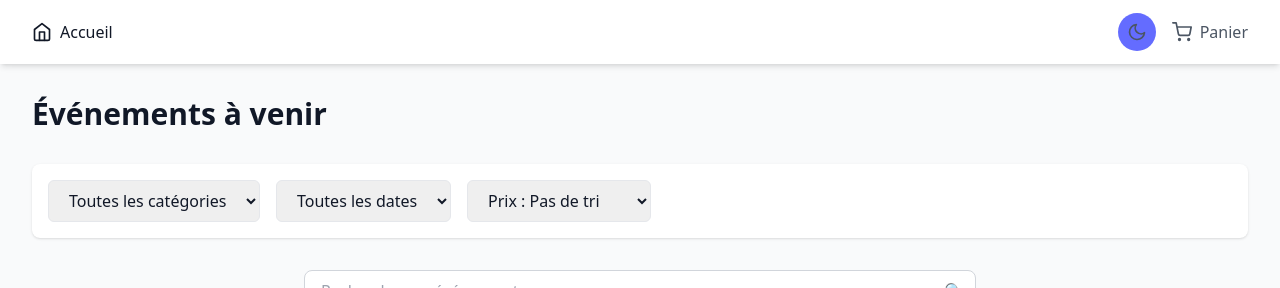
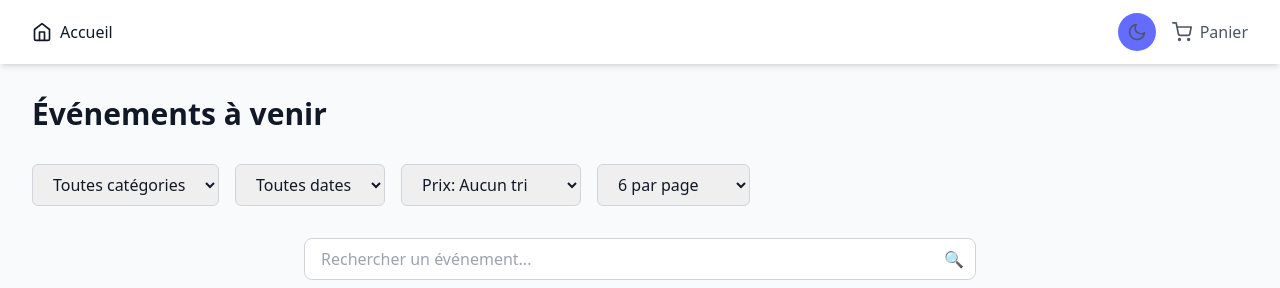
Before and after one commit to noech373/projet_react, a React (Vite) app: page / in a window 1280 px wide. Shown: the top 288 px of the page. Built offline with nearby package versions, Linux system fonts and the light colour scheme; data requests are answered from the project's data file.

Commit message:
Add EventFilterBar component with dynamic event filtering options

```diff
--- /dev/null
+++ b/src/components/events/EventFilterBar.tsx
@@ -0,0 +1,56 @@
+import React from 'react';
+import { IEventFilters, EventCategory, DateFilter, PriceSort } from '../../interfaces/EventsFilter.interface';
+
+interface EventFilterBarProps {
+  filters: IEventFilters;
+  onFilterChange: (newFilters: Partial<IEventFilters>) => void;
+}
+
+const EventFilterBar: React.FC<EventFilterBarProps> = ({ filters, onFilterChange }) => {
+  return (
+    <div className="flex flex-wrap gap-4">
+      <select
+        value={filters.category}
+        onChange={(e) => onFilterChange({ category: e.target.value as EventCategory | 'all' })}
+        className="px-4 py-2 border border-gray-300 rounded-md focus:outline-none focus:ring-2 focus:ring-blue-500 dark:bg-gray-700 dark:border-gray-600 dark:text-white"
+      >
+        <option value="all">Toutes catégories</option>
+        <option value={EventCategory.CONCERT}>Concerts</option>
+        <option value={EventCategory.CONFERENCE}>Conférences</option>
+        <option value={EventCategory.WORKSHOP}>Ateliers</option>
+      </select>
+
+      <select
+        value={filters.dateFilter}
+        onChange={(e) => onFilterChange({ dateFilter: e.target.value as DateFilter })}
+        className="px-4 py-2 border border-gray-300 rounded-md focus:outline-none focus:ring-2 focus:ring-blue-500 dark:bg-gray-700 dark:border-gray-600 dark:text-white"
+      >
+        <option value="all">Toutes dates</option>
+        <option value="upcoming">À venir</option>
+        <option value="past">Passés</option>
+      </select>
+
+      <select
+        value={filters.priceSort}
+        onChange={(e) => onFilterChange({ priceSort: e.target.value as PriceSort })}
+        className="px-4 py-2 border border-gray-300 rounded-md focus:outline-none focus:ring-2 focus:ring-blue-500 dark:bg-gray-700 dark:border-gray-600 dark:text-white"
+      >
+        <option value="none">Prix: Aucun tri</option>
+        <option value="asc">Prix: Croissant</option>
+        <option value="desc">Prix: Décroissant</option>
+      </select>
+
+      <select
+        value={filters.eventsPerPage}
+        onChange={(e) => onFilterChange({ eventsPerPage: Number(e.target.value) })}
+        className="px-4 py-2 border border-gray-300 rounded-md focus:outline-none focus:ring-2 focus:ring-blue-500 dark:bg-gray-700 dark:border-gray-600 dark:text-white"
+      >
+        <option value={6}>6 par page</option>
+        <option value={12}>12 par page</option>
+        <option value={100}>100 par page</option>
+      </select>
+    </div>
+  );
+};
+
+export default EventFilterBar;
--- a/src/interfaces/EventsFilter.interface.ts
+++ b/src/interfaces/EventsFilter.interface.ts
@@ -1,12 +1,18 @@
-export type EventCategory = "all" | "concert" | "theatre" | "sport";
+export enum EventCategory {
+  CONCERT = 'concert',
+  CONFERENCE = 'conference',
+  WORKSHOP = 'workshop'
+}
+
 export type DateFilter = "all" | "upcoming" | "past";
 export type PriceSort = "none" | "asc" | "desc";
 
 export interface IEventFilters {
     searchQuery: string;
-    category: EventCategory;
+    category: EventCategory | 'all';
     dateFilter: DateFilter;
     priceSort: PriceSort;
+    eventsPerPage: number;
   }
 
 export default IEventFilters;
--- a/src/pages/Home/Home.tsx
+++ b/src/pages/Home/Home.tsx
@@ -11,13 +11,13 @@ import Pagination from "../../components/common/Pagination";
 export const Home = () => {
   const { events, loading, error } = useEvents();
   const [currentPage, setCurrentPage] = useState(1);
-  const ITEMS_PER_PAGE = 6;
 
   const [filters, setFilters] = useState<IEventFilters>({
     searchQuery: "",
     category: "all",
     dateFilter: "all",
-    priceSort: "none"
+    priceSort: "none",
+    eventsPerPage: 6
   });
 
   const filteredEvents = useMemo(() => {
@@ -60,11 +60,11 @@ export const Home = () => {
     return result;
   }, [events, filters]);
 
-  // Calcul de la pagination
-  const totalPages = Math.ceil(filteredEvents.length / ITEMS_PER_PAGE);
+  // Utiliser filters.eventsPerPage au lieu de ITEMS_PER_PAGE
+  const totalPages = Math.ceil(filteredEvents.length / filters.eventsPerPage);
   const paginatedEvents = filteredEvents.slice(
-    (currentPage - 1) * ITEMS_PER_PAGE,
-    currentPage * ITEMS_PER_PAGE
+    (currentPage - 1) * filters.eventsPerPage,
+    currentPage * filters.eventsPerPage
   );
 
   // Reset la page quand les filtres changent
@@ -81,10 +81,12 @@ export const Home = () => {
         Événements à venir
       </h1>
 
-      <EventFilterBar
-        filters={filters}
-        onFilterChange={(newFilters) => setFilters(prev => ({ ...prev, ...newFilters }))}
-      />
+      <div className="flex flex-wrap gap-4 items-center">
+        <EventFilterBar
+          filters={filters}
+          onFilterChange={(newFilters) => setFilters(prev => ({ ...prev, ...newFilters }))}
+        />
+      </div>
 
       <div className="max-w-2xl mx-auto mb-8">
         <SearchBar
```
